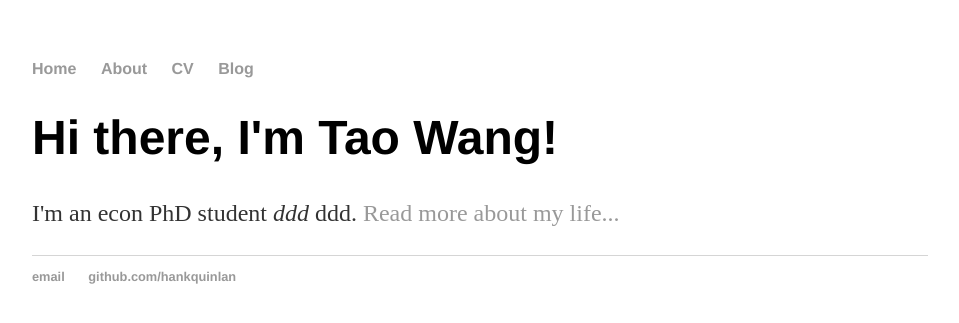
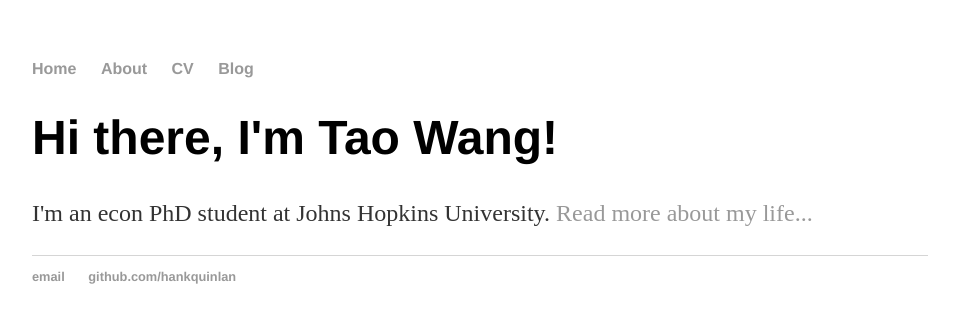
Before and after one commit to iworld1991/TaoWangEcon.github.io, a Jekyll site: the page built from index.html, in a window 1280 px wide. Shown: the top 323 px of the page, without its empty margins (160-1119 px from the left). Built offline with Jekyll 4.4.1, drawn with Linux system fonts in a browser that asks for light colours.

Commit message:
Update index.html

```diff
--- a/index.html
+++ b/index.html
@@ -4,5 +4,5 @@ title: Tao Wang, an econ PhD student
 ---
 <div class="blurb">
 	<h1>Hi there, I'm Tao Wang!</h1>
-	<p>I'm an econ PhD student <em>ddd</em> ddd. <a href="/about">Read more about my life...</a></p>
+	<p>I'm an econ PhD student at Johns Hopkins University. <a href="/about">Read more about my life...</a></p>
 </div><!-- /.blurb -->
```
